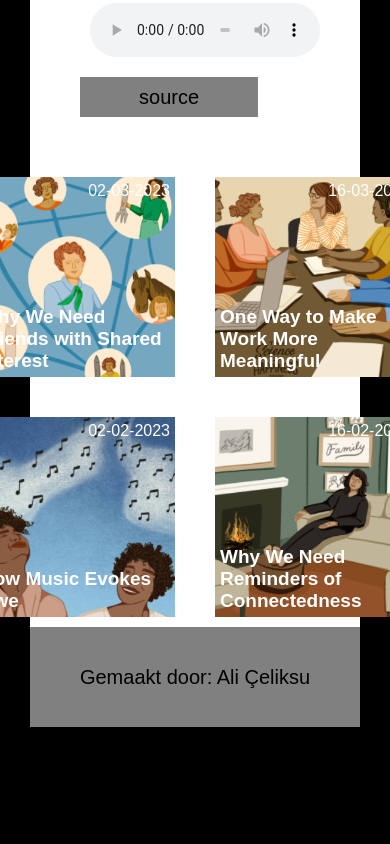
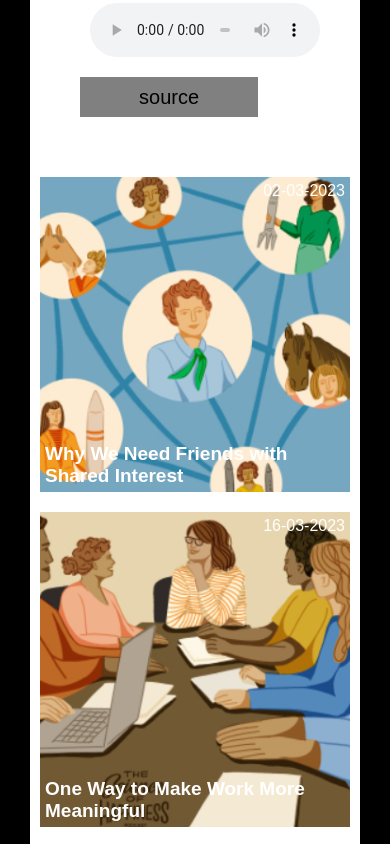
Before and after one commit to AliCMA/PROG-HAPPINESS-EO, a plain HTML site: page index.html in a window 390 px wide. Shown: the part 1203-2047 px from the top of the page. Before the commit the page ends 1960 px from the top, so only its background shows below. Drawn offline with nearby package versions, Linux system fonts and the light colour scheme; files that its build step writes are made by us from their sources.

Commit message:
Aan responsivieit gewerkt.

```diff
--- a/scss/abstracts/Responsive/mediaqueries.scss
+++ b/scss/abstracts/Responsive/mediaqueries.scss
@@ -81,3 +81,29 @@
     width: 100%;
   }
 }
+
+@media screen and (max-width: 31.25rem) {
+  .mainHappiness {
+    height: auto;
+    margin: 0;
+    padding: 0;
+  }
+
+
+
+  .LeftSection {
+    &__LeftSectionUl {
+      display: flex;
+      gap: 2rem;
+      position: relative;
+      right: 5rem;
+      flex-direction: column;
+
+    }
+
+    &__li {
+      position: relative;
+      left: 0rem;
+    }
+  }
+}
```
